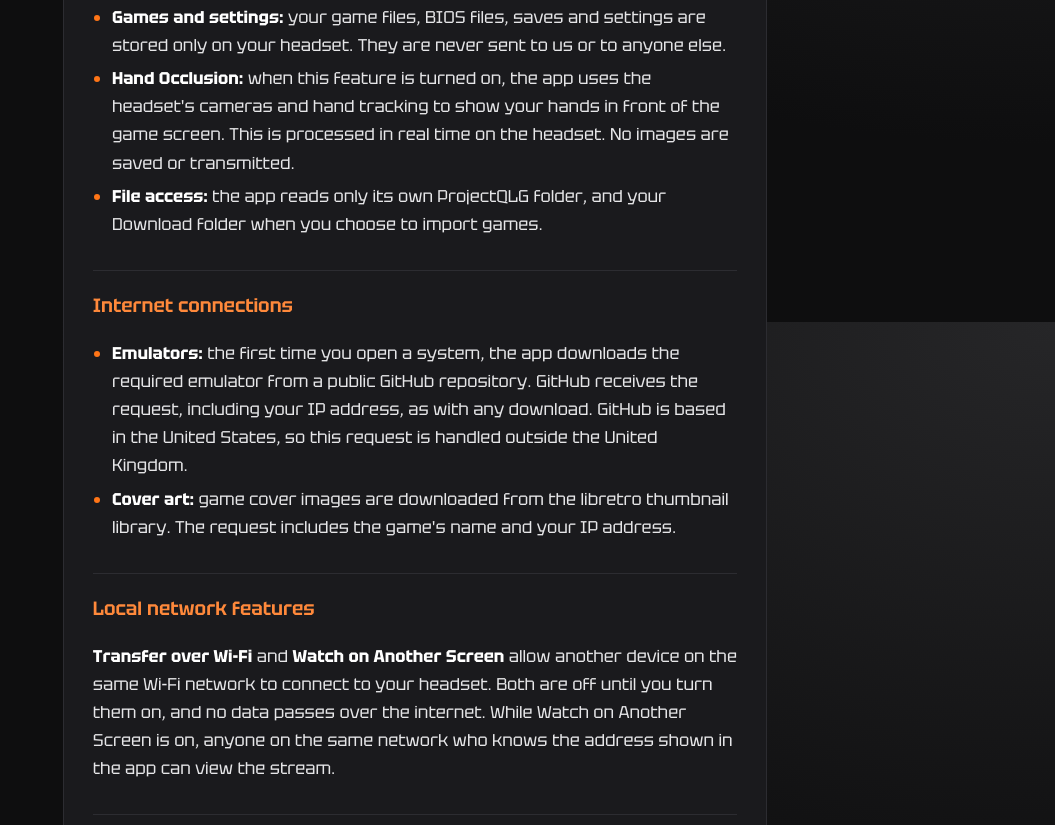
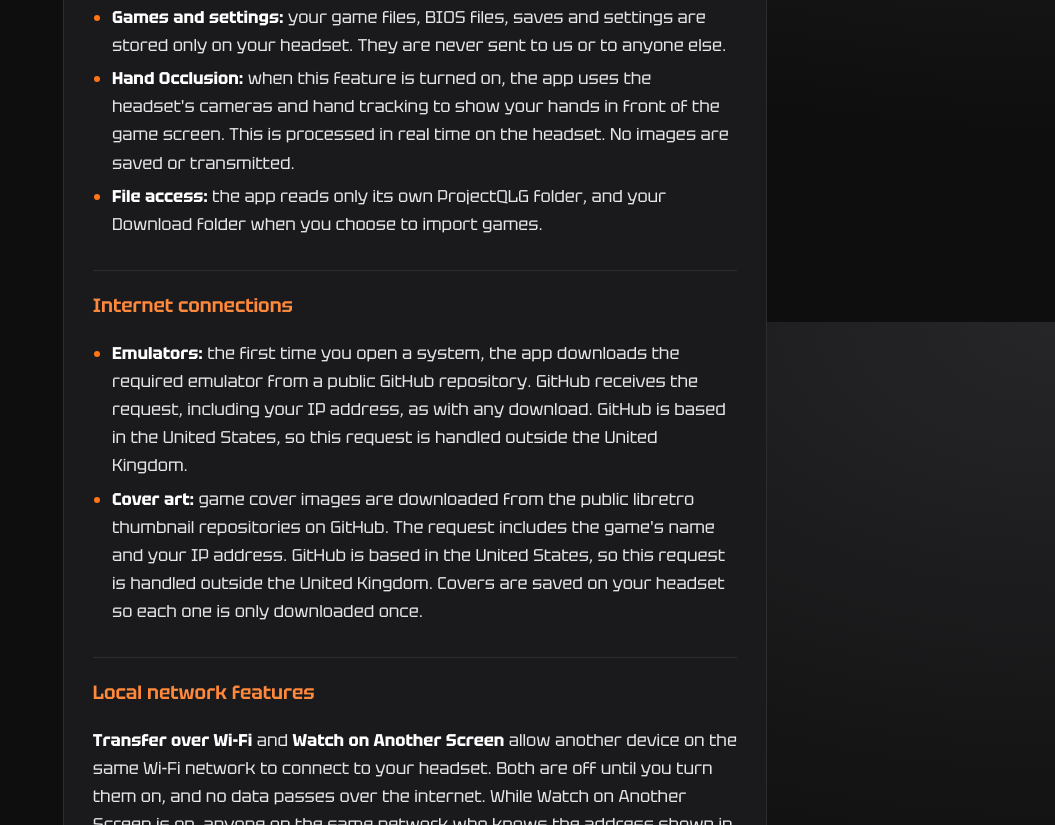
Before and after one commit to ProjectLightGun/projectlightgun.github.io, a plain HTML site: page privacy/index.html in a window 1280 px wide. Shown: the part 1278-2103 px from the top of the page, without its empty margins (225-1280 px from the left). Drawn offline with Linux system fonts and the light colour scheme.

Commit message:
Privacy policy: cover art now comes from GitHub; last updated 26 November 2026
Co-Authored-By: Claude Sonnet 5.5 <noreply@anthropic.com>

```diff
--- a/privacy/index.html
+++ b/privacy/index.html
@@ -37,7 +37,7 @@ footer{text-align:center;color:var(--muted);font-size:.85rem;margin-top:1.6rem}
 <h1>Privacy Policy</h1>
 </header>
 <main>
-<p>Last updated: 22 October 2026</p>
+<p>Last updated: 26 November 2026</p>
 <p>This policy explains how Project Light Gun ("the app") handles information. The app is developed by
 GameOnScorpio, an independent developer based in the United Kingdom ("we", "us", "our").</p>
 <p><strong>In summary: the app does not collect, store or share any personal information about you.</strong></p>
@@ -68,8 +68,10 @@ used only to fix problems.</p>
   public GitHub repository. GitHub receives the request, including your IP address, as with any
   download. GitHub is based in the United States, so this request is handled outside the United
   Kingdom.</li>
-<li><strong>Cover art:</strong> game cover images are downloaded from the libretro thumbnail library. The request
-  includes the game's name and your IP address.</li>
+<li><strong>Cover art:</strong> game cover images are downloaded from the public libretro thumbnail repositories
+  on GitHub. The request includes the game's name and your IP address. GitHub is based in the
+  United States, so this request is handled outside the United Kingdom. Covers are saved on your
+  headset so each one is only downloaded once.</li>
 </ul>
 <h2>Local network features</h2>
 <p><strong>Transfer over Wi-Fi</strong> and <strong>Watch on Another Screen</strong> allow another device on the same Wi-Fi network
```
